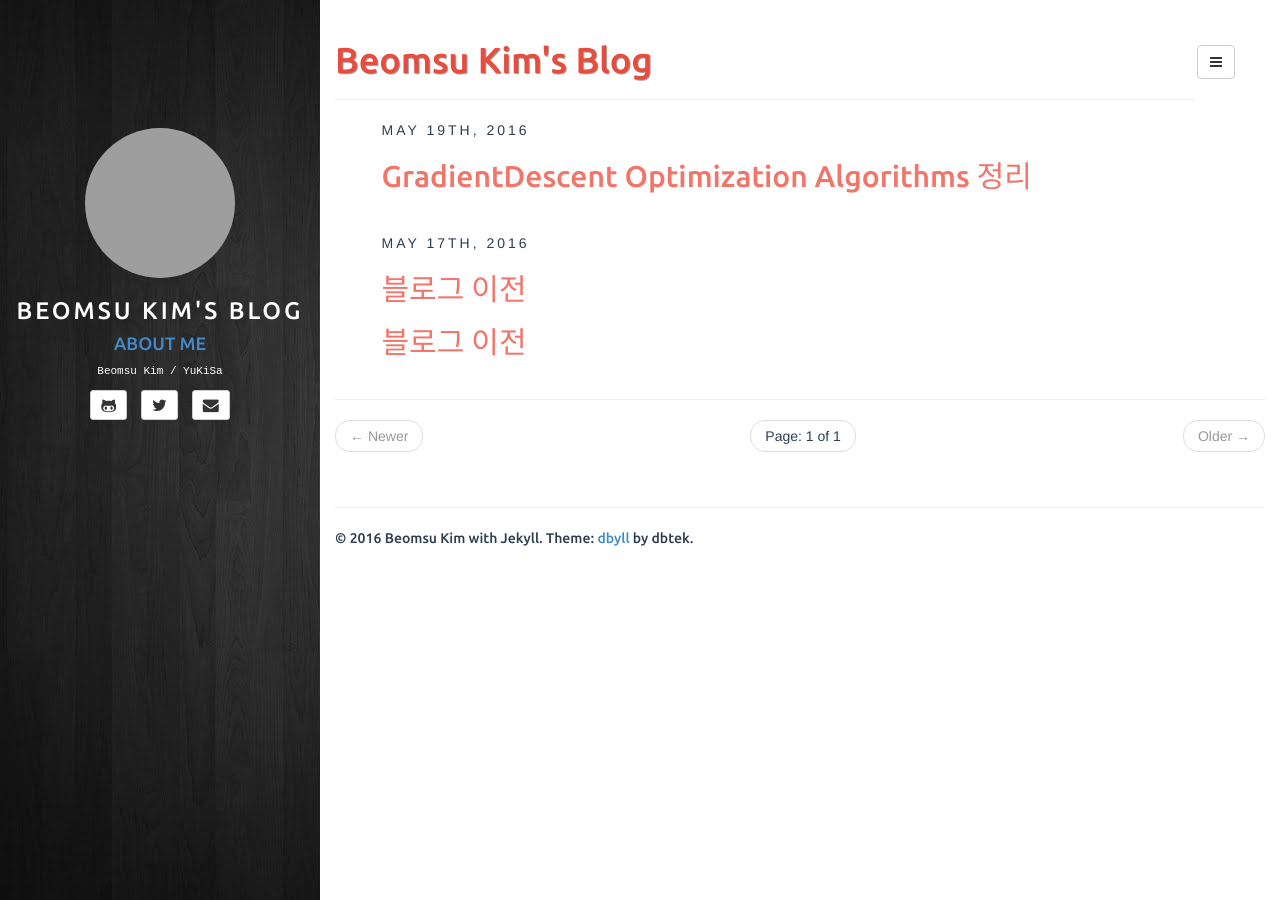
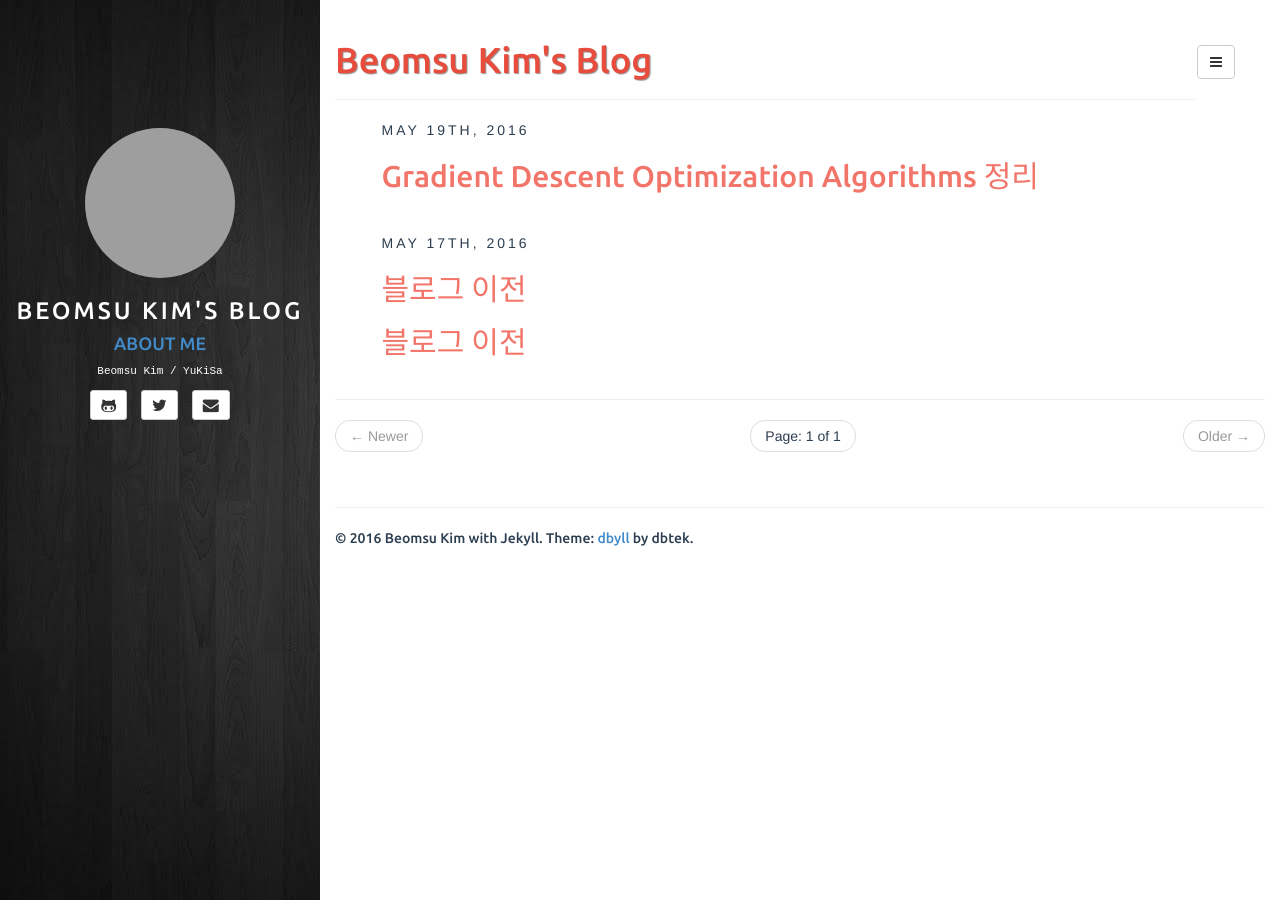
Before and after one commit to shuuki4/shuuki4.github.io, a Jekyll site: the page built from index.html, in a window 1280 px wide. Built offline with Jekyll 4.4.1, drawn with Linux system fonts in a browser that asks for light colours; the list of posts is cut into pages by our own code; grey boxes are pictures that could not be loaded.

Commit message:
modify title

```diff
--- a/_posts/2016-05-19-Gradient-Descent-Optimization-Algorithms-정리.html
+++ b/_posts/2016-05-19-Gradient-Descent-Optimization-Algorithms-정리.html
@@ -1,6 +1,6 @@
 ---
 layout: post
-title: GradientDescent Optimization Algorithms 정리
+title: Gradient Descent Optimization Algorithms 정리
 categories : [Deep Learning]
 tags : [Deep Learning, Gradient Descent, Optimization]
 comments : true
--- a/assets/css/style.css
+++ b/assets/css/style.css
@@ -6,6 +6,7 @@ body{
 
 .sidebar {
 	position: fixed;
+	left : 0px;
 	top: 0px;
 	padding-top: 10%;
 	z-index : 99999;
```
